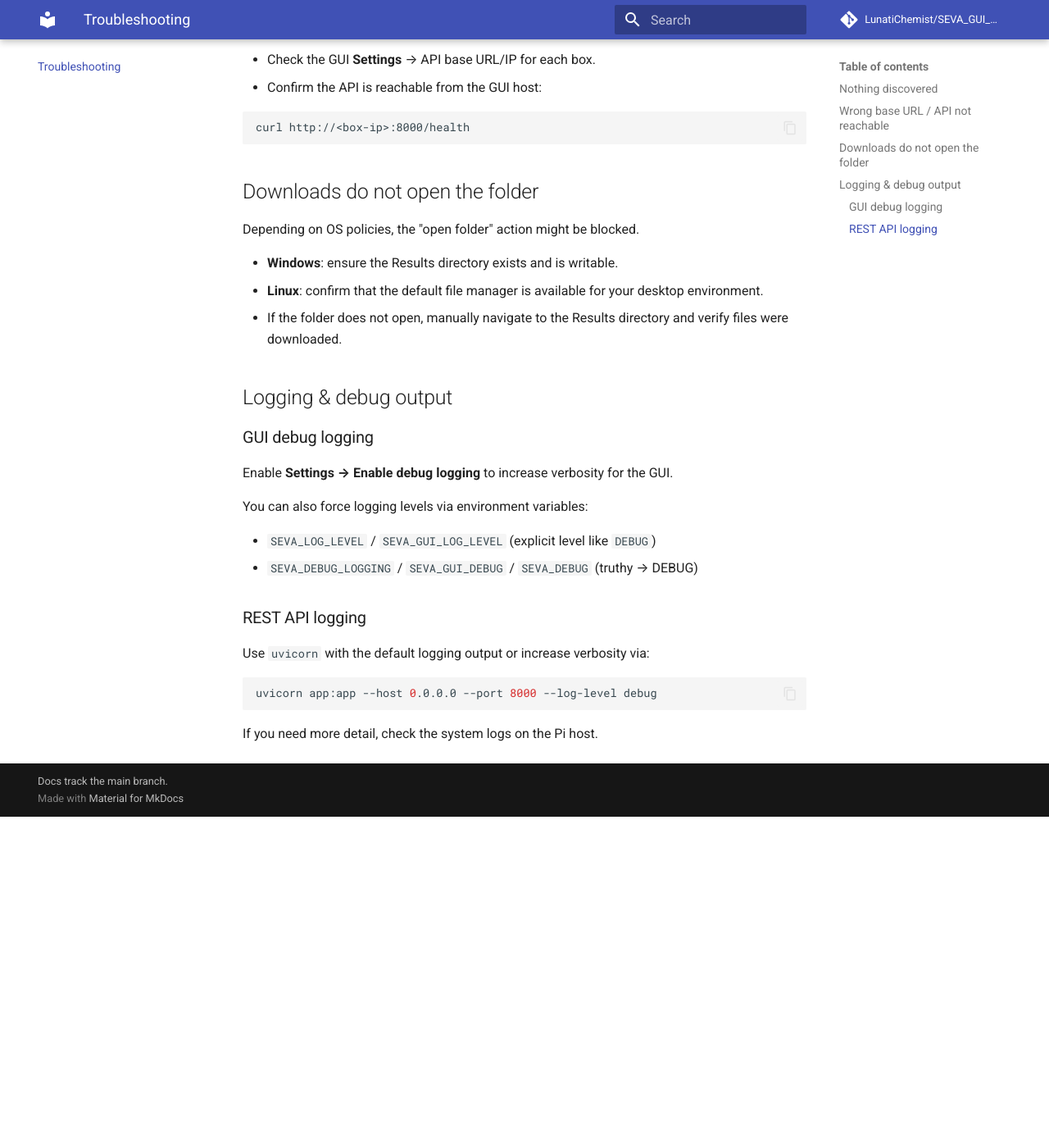
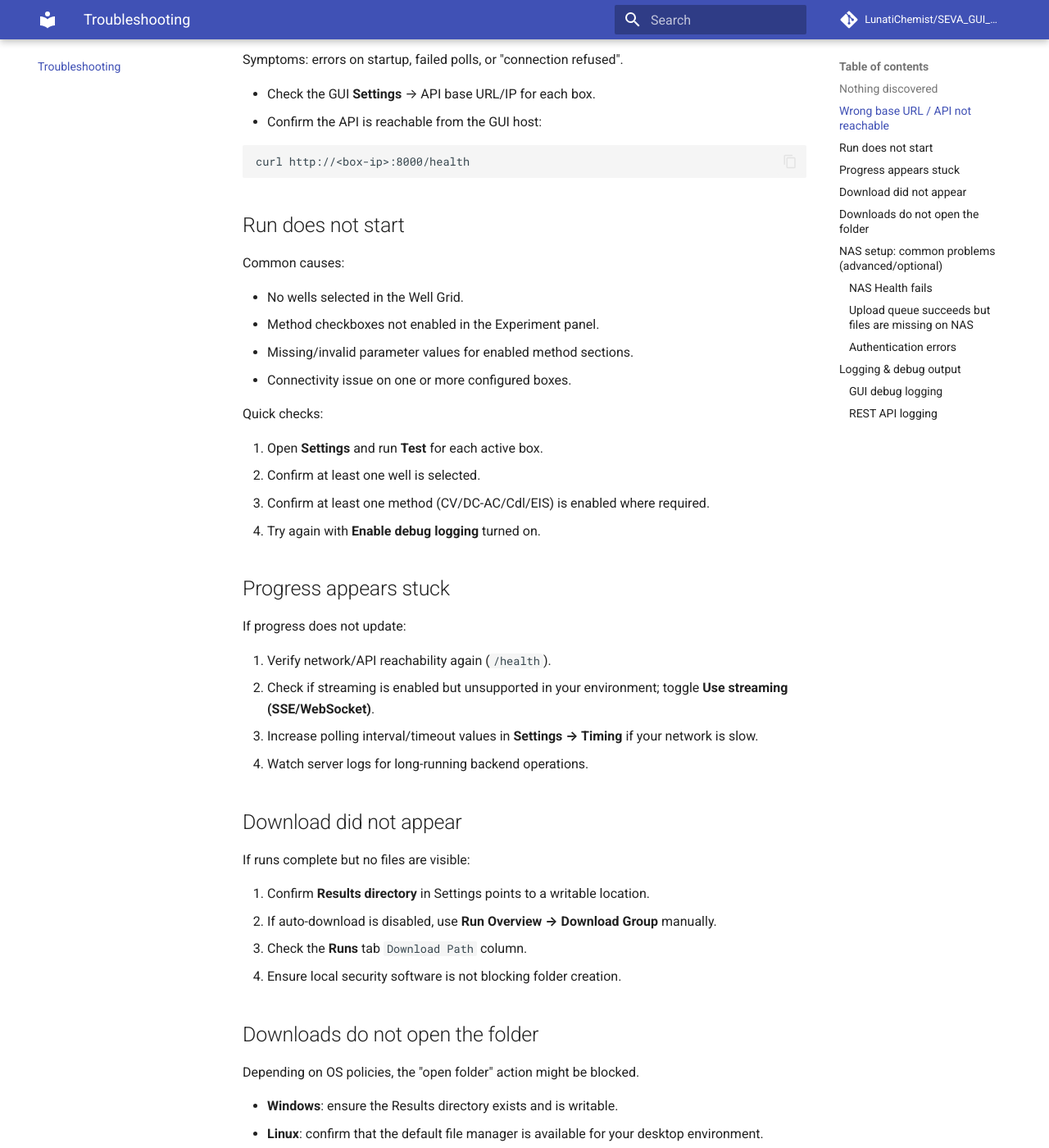
Before and after one commit to LunatiChemist/SEVA_GUI_MVVM, an MkDocs documentation site: the page built from docs/troubleshooting.md, in a window 1280 px wide and 1400 px high, scrolled down 610 px. Shown: the whole window at 82% size. Built offline with MkDocs 1.6.1 and Material for MkDocs 9.7.7, drawn with Linux system fonts in a browser that asks for light colours; comment, search, counter and statistics services are not loaded; before the commit the page ends 1606 px from its top, so only the background shows below that; some of the changed text lies outside the part shown.

Commit message:
docs: add end-user GUI overview tutorial and troubleshooting updates

````diff
--- a/docs/troubleshooting.md
+++ b/docs/troubleshooting.md
@@ -2,6 +2,8 @@
 
 This page lists common issues when working with the GUI and the REST API, along
 with quick fixes and where to look for logs.
+
+For the full end-user workflow, see [GUI Overview & How to Use](gui_overview_how_to_use.md).
 
 ## Nothing discovered
 
@@ -23,6 +25,40 @@ Symptoms: errors on startup, failed polls, or "connection refused".
 curl http://<box-ip>:8000/health
 ```
 
+## Run does not start
+
+Common causes:
+
+- No wells selected in the Well Grid.
+- Method checkboxes not enabled in the Experiment panel.
+- Missing/invalid parameter values for enabled method sections.
+- Connectivity issue on one or more configured boxes.
+
+Quick checks:
+
+1. Open **Settings** and run **Test** for each active box.
+2. Confirm at least one well is selected.
+3. Confirm at least one method (CV/DC-AC/Cdl/EIS) is enabled where required.
+4. Try again with **Enable debug logging** turned on.
+
+## Progress appears stuck
+
+If progress does not update:
+
+1. Verify network/API reachability again (`/health`).
+2. Check if streaming is enabled but unsupported in your environment; toggle **Use streaming (SSE/WebSocket)**.
+3. Increase polling interval/timeout values in **Settings → Timing** if your network is slow.
+4. Watch server logs for long-running backend operations.
+
+## Download did not appear
+
+If runs complete but no files are visible:
+
+1. Confirm **Results directory** in Settings points to a writable location.
+2. If auto-download is disabled, use **Run Overview → Download Group** manually.
+3. Check the **Runs** tab `Download Path` column.
+4. Ensure local security software is not blocking folder creation.
+
 ## Downloads do not open the folder
 
 Depending on OS policies, the "open folder" action might be blocked.
@@ -32,6 +68,27 @@ Depending on OS policies, the "open folder" action might be blocked.
   environment.
 - If the folder does not open, manually navigate to the Results directory and
   verify files were downloaded.
+
+## NAS setup: common problems (advanced/optional)
+
+### NAS Health fails
+
+- Verify NAS host/IP is reachable from the GUI machine.
+- Verify SMB share name, username/password, and optional domain.
+- Confirm firewall rules allow SMB traffic.
+- Confirm API connection fields (Base URL/API key) are valid.
+
+### Upload queue succeeds but files are missing on NAS
+
+- Check `Base Subdir` and retention configuration for path expectations.
+- Verify the run ID exists and has local downloaded data.
+- Re-run a manual upload with a known-good run ID.
+
+### Authentication errors
+
+- Re-enter credentials carefully (including domain format if needed).
+- Test SMB credentials outside the GUI if possible.
+- Ensure account permission includes write access to the selected share.
 
 ## Logging & debug output
 
--- a/mkdocs.yml
+++ b/mkdocs.yml
@@ -38,6 +38,7 @@ nav:
   - REST API Setup Tutorial: rest-api-setup.md
   - Architecture Overview: architecture_overview.md
   - MVVM + Hexagonal Tutorial Notebooks: mvvm_tutorial_notebooks.md
+  - GUI Overview & How to Use: gui_overview_how_to_use.md
   - SEVA GUI Workflows: workflows_seva.md
   - SEVA GUI Classes & Modules: classes_seva.md
   - REST API Workflows: workflows_rest_api.md
````
Also changed, not shown: docs/assets/gui/README.md (added, +18 -0 lines), docs/gui_overview_how_to_use.md (added, +242 -0 lines).
